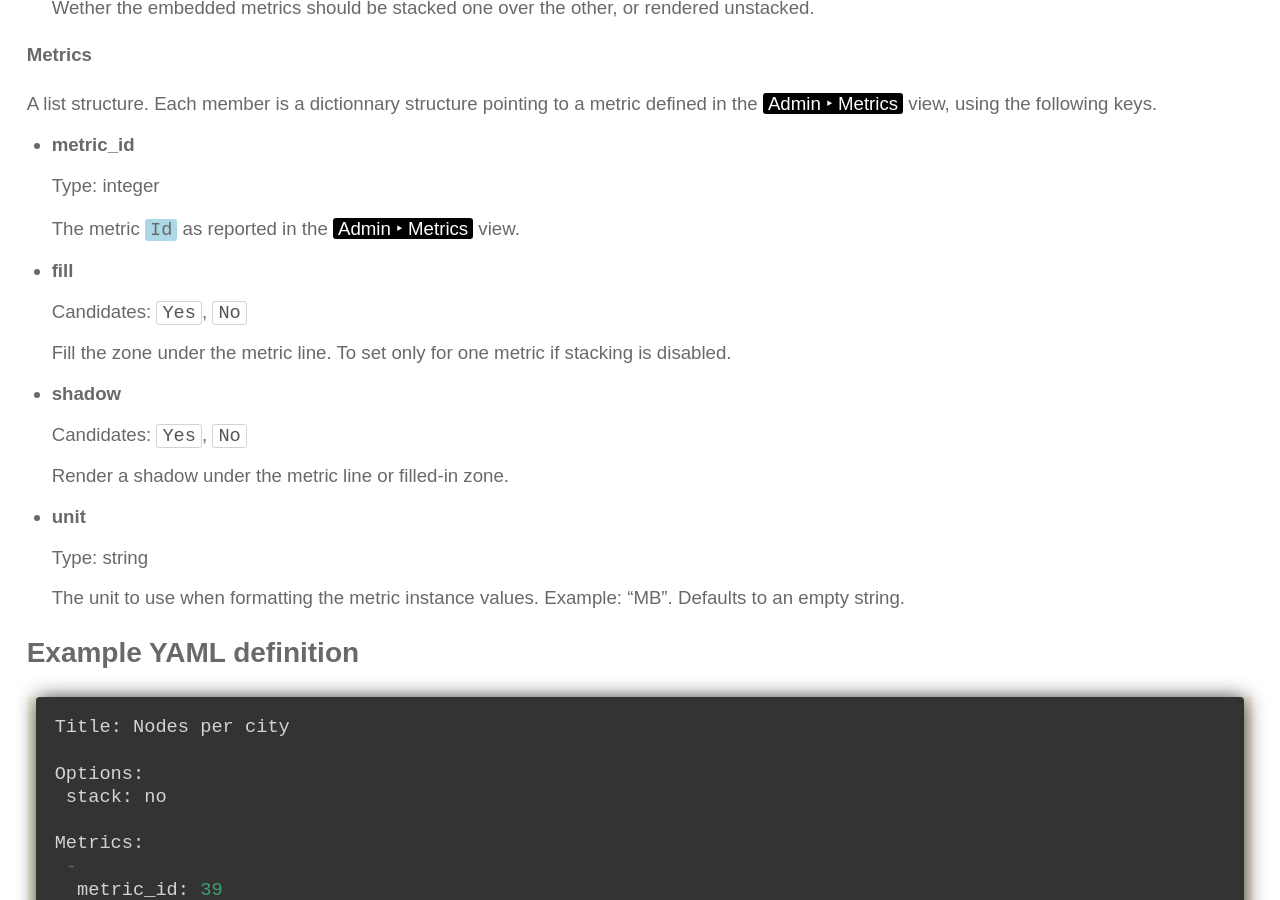
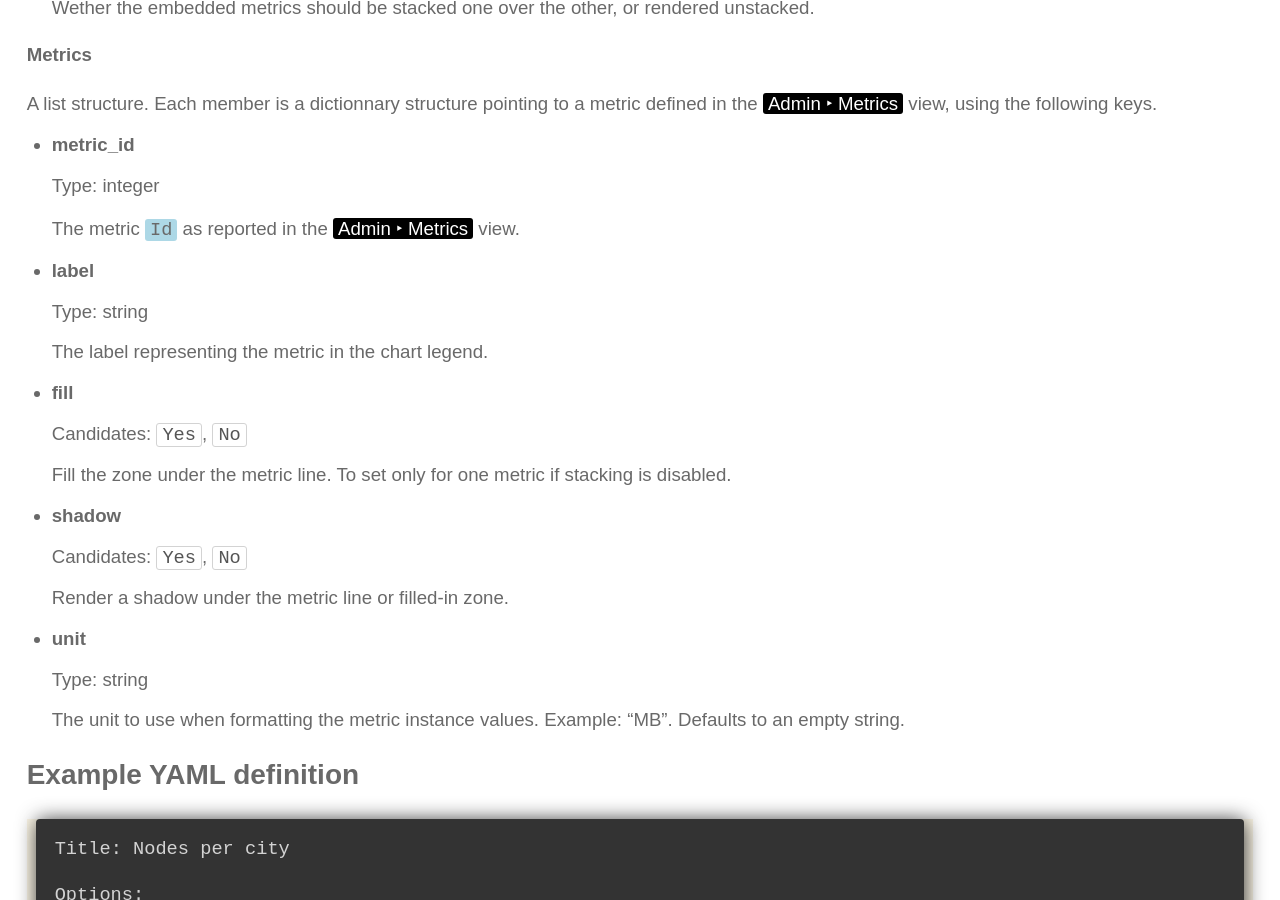
Before and after one commit to opensvc/docs.opensvc.com, a Sphinx documentation site: the page built from source/collector.reports.rst, in a window 1280 px wide and 900 px high, scrolled down 2694 px. Built offline with Sphinx 7.4.7, drawn with Linux system fonts in a browser that asks for light colours; comment, search, counter and statistics services are not loaded.

Commit message:
Add the label keyword in charts metric definition

```diff
--- a/source/collector.reports.rst
+++ b/source/collector.reports.rst
@@ -133,6 +133,12 @@ A list structure. Each member is a dictionnary structure pointing to a metric de
   The metric `Id` as reported in the :menuselection:`Admin --> Metrics` view.
 
 
+* **label**
+
+  Type: string
+
+  The label representing the metric in the chart legend.
+
 * **fill**
 
   Candidates: ``Yes``, ``No``
```
